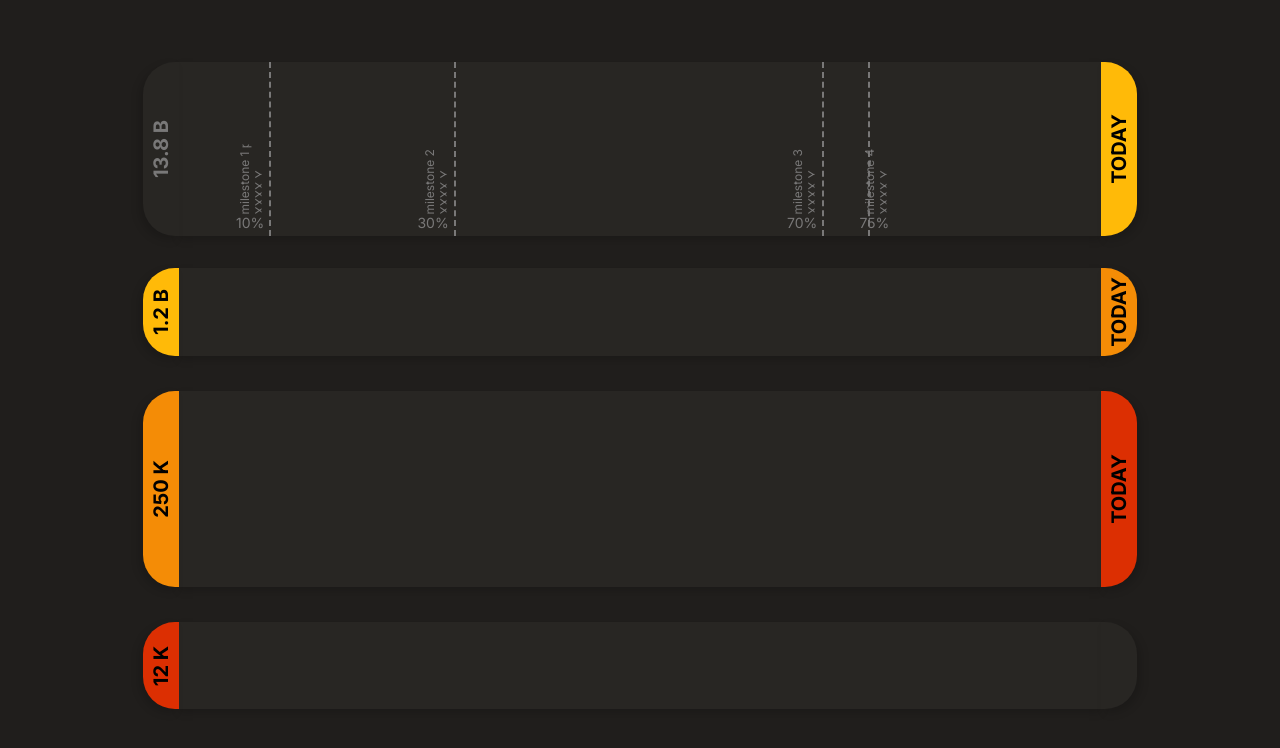
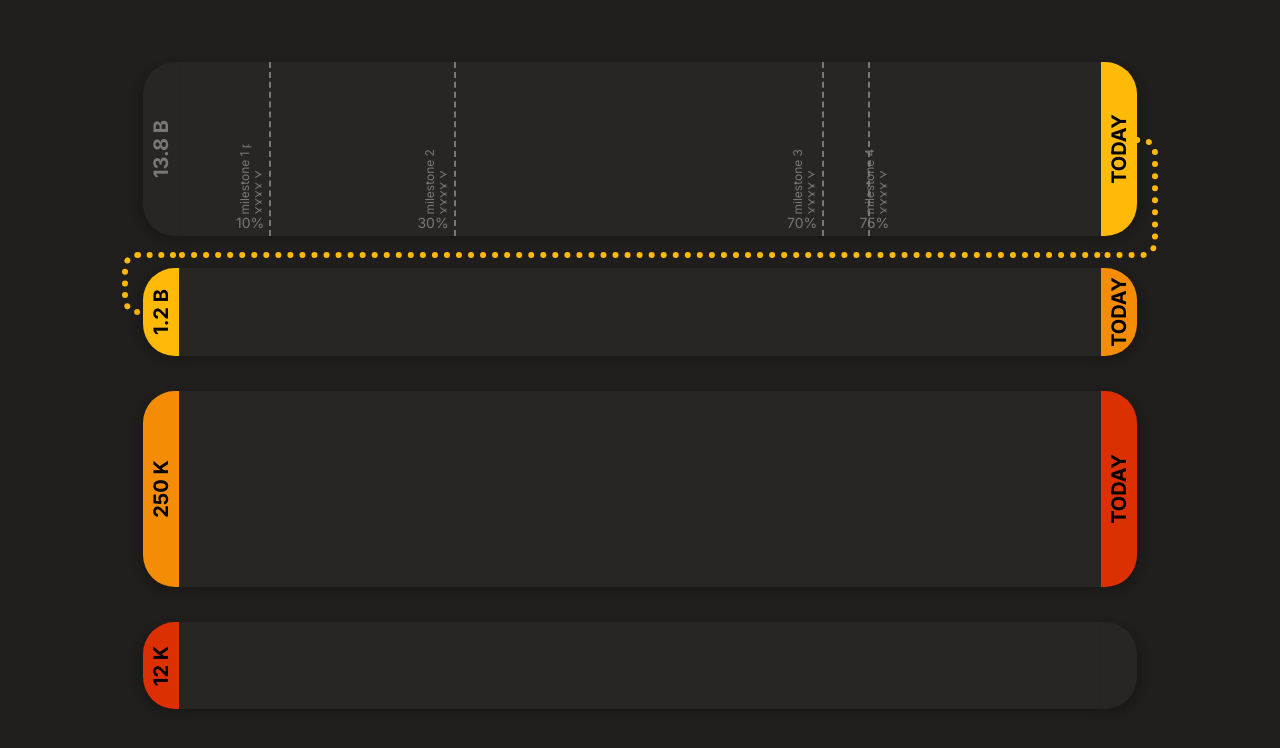
Before and after one commit to alejonaranjo83/Timelines, a plain HTML site: page index.html in a window 1280 px wide. Drawn offline with Linux system fonts and the light colour scheme.

Commit message:
creating the first connection between timelines

```diff
--- a/index.html
+++ b/index.html
@@ -51,16 +51,16 @@
                     </div>
                     <p class="timescale__milestone-percent">100%</p>
                 </li>
-
-
             </ul>
             <figure class="timescale__corner-right yellowColor">
                 <p>TODAY</p>
             </figure>
+            <span class="connection-right"></span>
+            <span class="connection-bottom"></span>
+            <!-- <span class="connection-left"></span> -->
         </section>
         <section class="timescale-container">
-            <!-- <p>update</p> -->
-
+            <span class="connection-left"></span>
             <figure class="timescale__corner-left yellowColor">
                 <p>1.2 B</p>
             </figure>
--- a/styles.css
+++ b/styles.css
@@ -159,3 +159,48 @@ html {
 .final-milestone {
     display: none;
 }
+
+.connection-right {
+    grid-column: 3;
+    grid-row: 2 / 4;
+    margin-top: 65%;
+    width: 50%;
+    border-top: 6px dotted var(--yellow);
+    border-right: 6px dotted var(--yellow);
+    border-bottom: 6px dotted var(--yellow);
+    border-radius: 0 1.6rem 1.6rem 0;
+}
+
+.connection-bottom {
+    grid-column: 2 / 3;
+    grid-row: 3 / 4;
+    width: 100%;
+    border-bottom: 6px dotted var(--yellow);
+}
+
+/* Haven´t solve the connection between the bottom line and the left connector as I´ll expect*/
+
+/* option1 */
+.connection-left {
+    margin-left: 50%;
+    grid-column: 1 / 2;
+    grid-row: 1 / 3;
+    margin-bottom: 35%;
+    width: 50%;
+    margin-top: -6px;
+    border-top: 6px dotted var(--yellow) ;
+    border-left: 6px dotted var(--yellow);
+    border-bottom: 6px dotted var(--yellow);
+    border-radius: 1.6rem 0 0 1.6rem;
+}
+
+/* option2 */
+/* .connection-left {
+    margin-left: 50%;
+    grid-column: 1 / 2;
+    grid-row: 1 / 3;
+    margin-bottom: 45%;
+    width: 50%;
+    border-radius: 1.6rem 0 0 1.6rem;
+    outline: 6px dotted var(--yellow);
+} */
```
